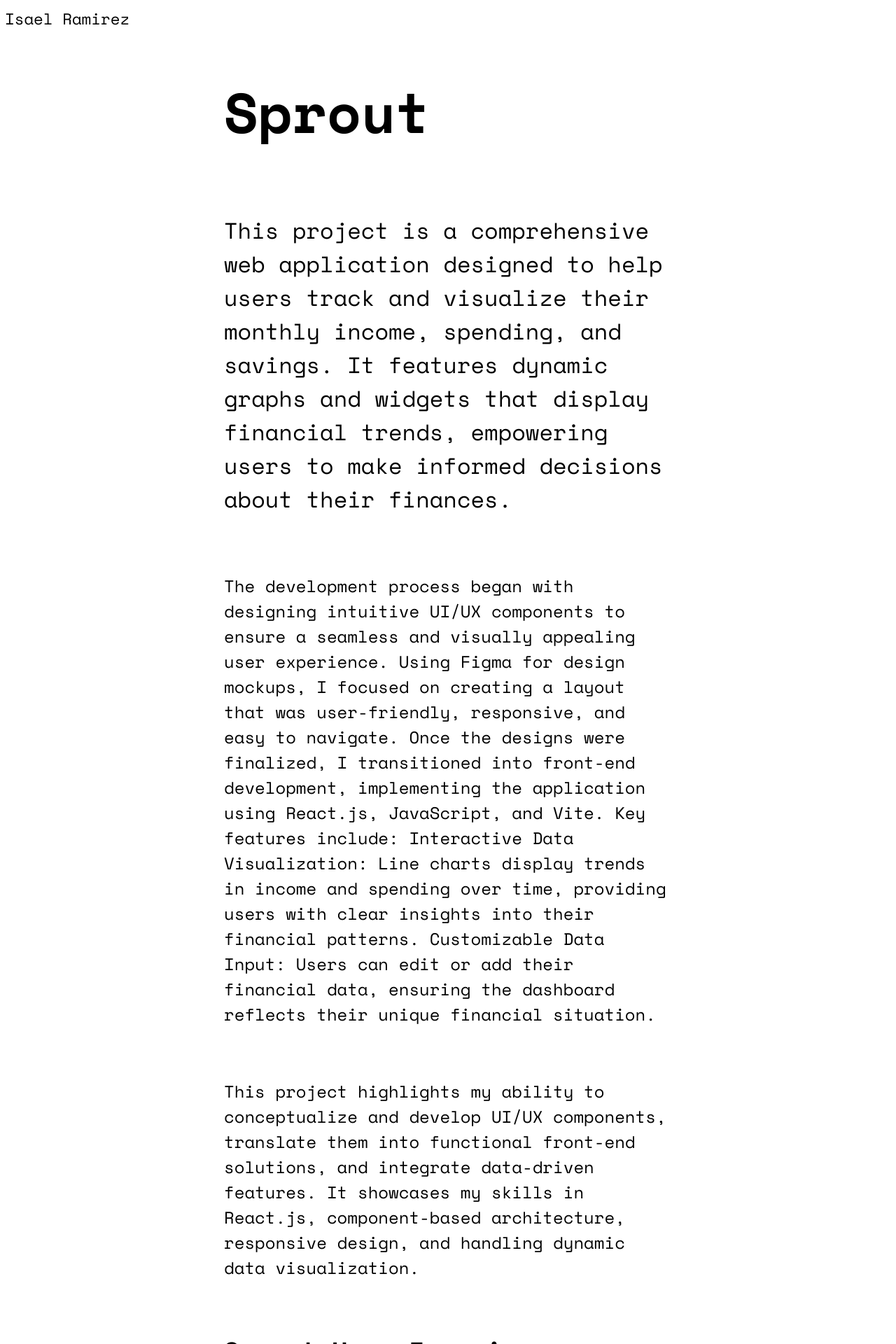
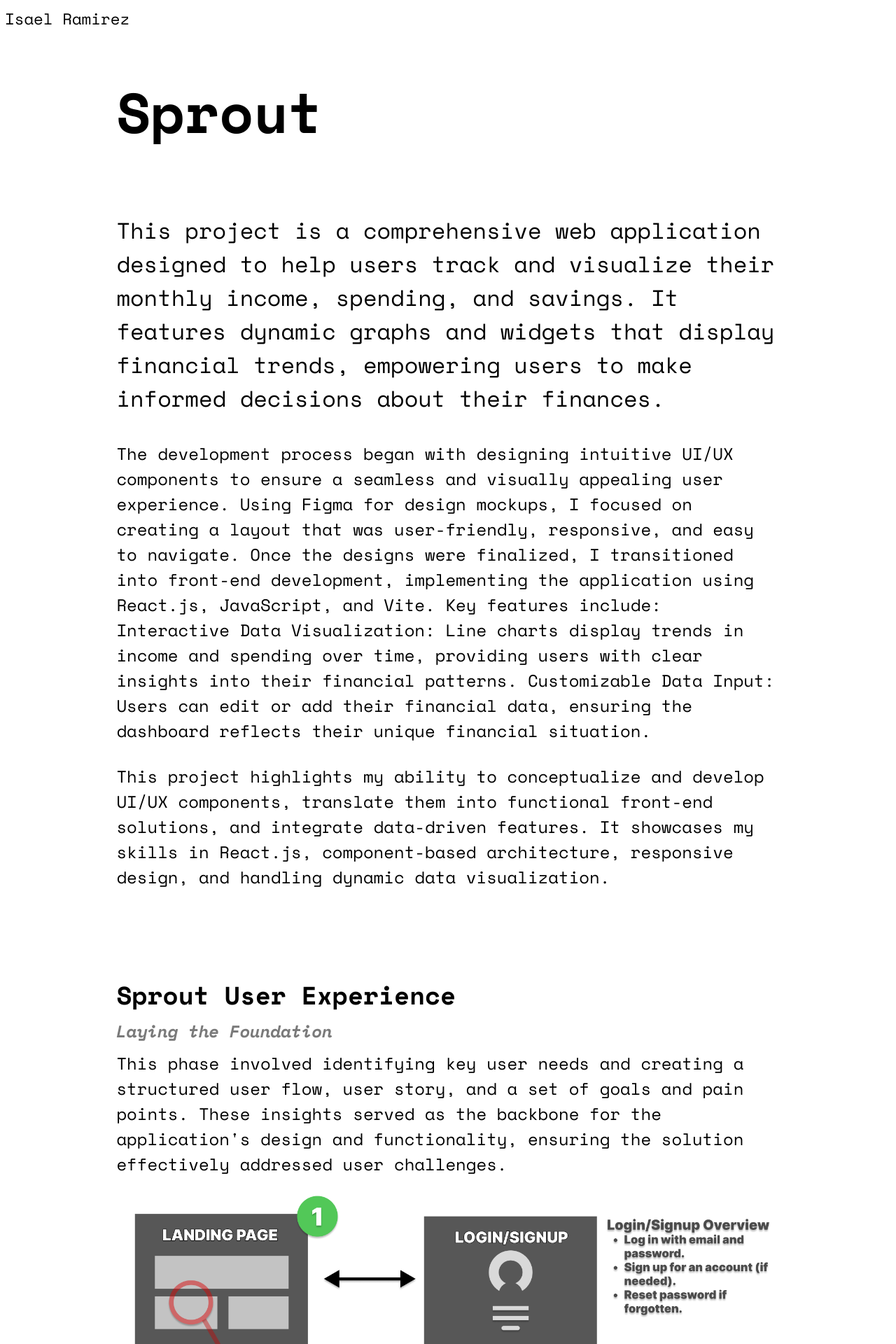
Before and after one commit to isxel/isael-ramirez-portfolio, a React (Vite) app: page /sprout in a window 1280 px wide. Shown: the top 1920 px of the page at 70% size. Built offline with nearby package versions, Linux system fonts and the light colour scheme.

Commit message:
Header width set to 100% width, styling across pages updated.

```diff
--- a/src/style/Header.css
+++ b/src/style/Header.css
@@ -1,11 +1,11 @@
 .header {
   padding: 10px 7px;
-  /* width: 100%; */
+  width: 100%;
   color: #000000;
   text-align: left;
   position: fixed;
   z-index: 1000;
-  /* background-color: #ffffff; */
+  background-color: #ffffff;
 }
 
 .header-link {
--- a/src/style/Pluvia.css
+++ b/src/style/Pluvia.css
@@ -6,42 +6,54 @@
 }
 
 .project-title {
-  width: 50%;
+  width: 74%;
   font-size: 10vh;
   margin-top: 100px;
   text-align: left;
 }
 
 .project-description {
-  width: 50%;
+  width: 74%;
   font-size: 4vh;
   text-align: left;
   font-family: Space Mono, monospace;
 }
 .project-subtitle {
-  width: 50%;
+  width: 74%;
   font-size: 4.5vh;
   font-family: Space Mono, monospace;
   text-align: left;
-  margin-top: 50px;
+  margin-top: 100px;
+  margin-bottom: 5px;
 }
 
 .project-secondary-description {
-  width: 50%;
+  width: 74%;
   font-size: 3vh;
   text-align: left;
   font-family: Space Mono, monospace;
-  margin-top: 50px;
+  margin-top: 5px;
 }
 
 .project-technologies {
-  width: 50%;
+  width: 74%;
   font-size: 3vh;
   text-align: left;
   font-family: Space Mono, monospace;
   margin: 0;
   padding: 0;
+  /* margin-bottom: 5px; */
+}
+
+.project-secondary-title {
+  width: 74%;
+  font-size: 3vh;
+  text-align: left;
+  font-family: Space Mono, monospace;
+  margin-top: 2px;
   margin-bottom: 5px;
+  color: #7a7a7a;
+  font-style: italic;
 }
 
 @media (max-width: 768px) {
```
